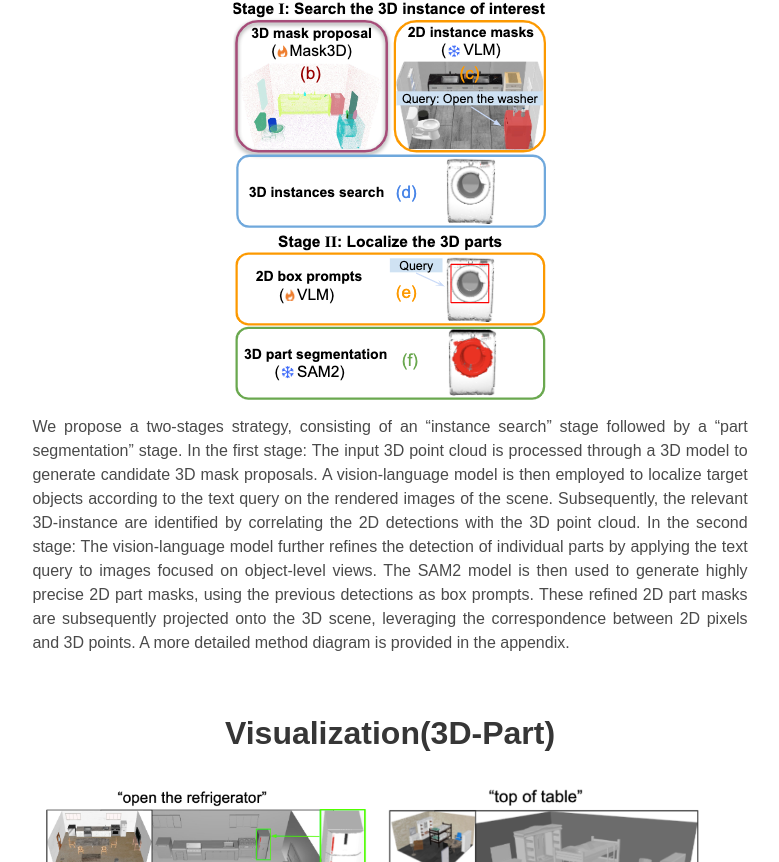
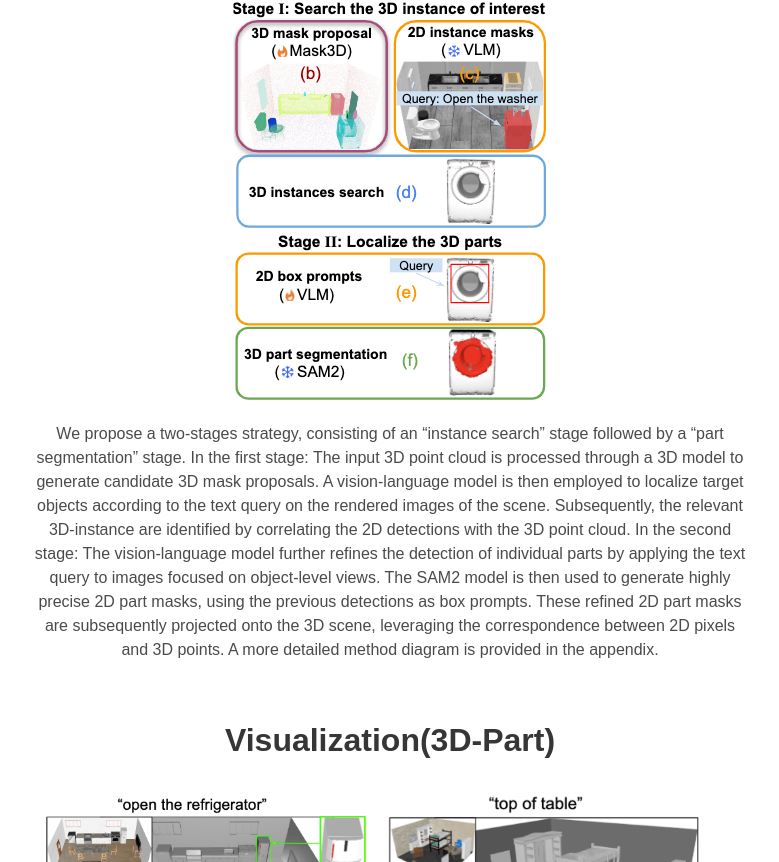
Before and after one commit to 3DPartSeg/3DPartSeg.github.io, a plain HTML site: page index.html in a window 1280 px wide. Shown: the part 2073-2935 px from the top of the page, without its empty margins (250-1029 px from the left). Drawn offline with nearby package versions, Linux system fonts and the light colour scheme; some icons are missing; a web font is replaced by a local one.

Commit message:
centering

```diff
--- a/index.html
+++ b/index.html
@@ -214,9 +214,9 @@ x
         <h2 class="title is-3">Method: Search - Localize</h2>
         <div class="content has-text-justified">
     <div class="hero-body">
-      <div class="image-container">
+      <center>
         <img src="./src/3dpart_arch2.png" alt="empty">
-    </div>
+    <center>
         <p>
           We propose a two-stages strategy, consisting of an “instance search” stage followed by a “part segmentation” stage. In the first stage: The input 3D point cloud is processed through a 3D model to generate candidate 3D mask proposals. A vision-language model is then employed to localize target objects according to the text query on the rendered images of the scene. Subsequently, the relevant 3D-instance are identified by correlating the 2D detections with the 3D point cloud. In the second stage: The vision-language model further refines the detection of individual parts by applying the text query to images focused on object-level views. The SAM2 model is then used to generate highly precise 2D part masks, using the previous detections as box prompts. These refined 2D part masks are subsequently projected onto the 3D scene, leveraging the correspondence between 2D pixels and 3D points. A more detailed method diagram is provided in the appendix.        </p>
     </div>
```
